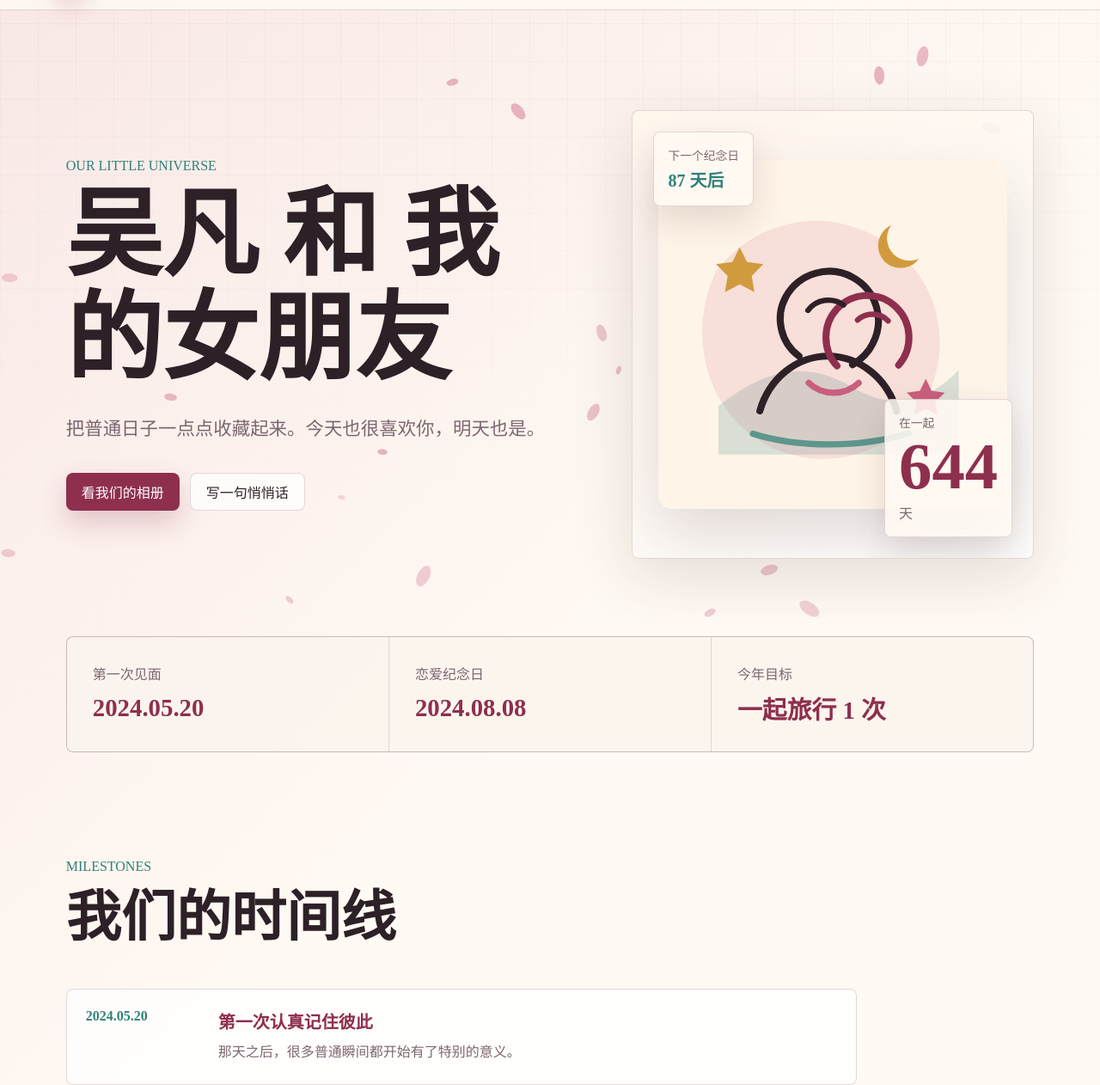
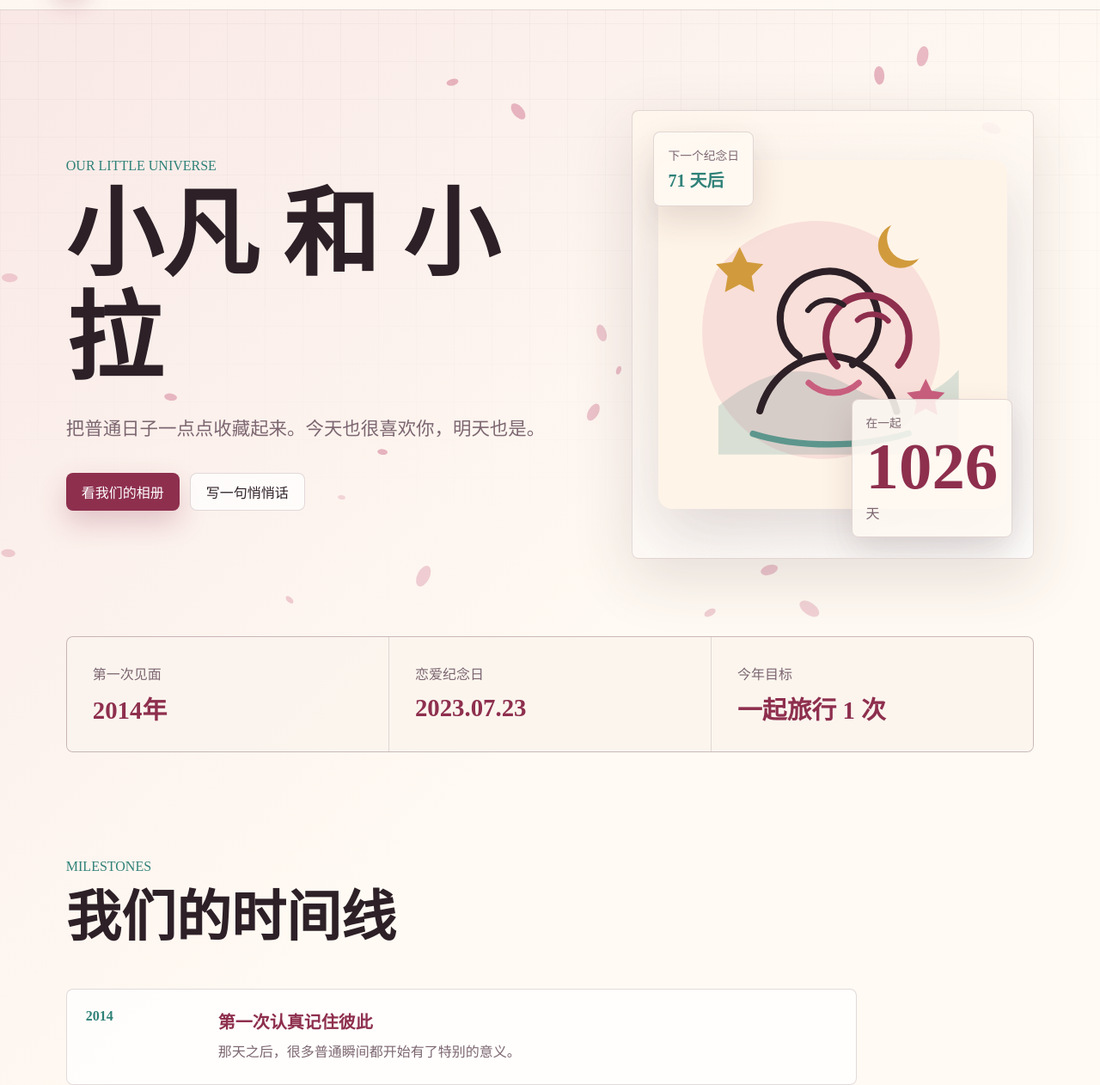
Before and after one commit to wwwqwejgh/love-site, a plain HTML site: page index.html in a window 1280 px wide. Shown: the part 61-1323 px from the top of the page at 86% size. Drawn offline with Linux system fonts and the light colour scheme; a web font is replaced by a local one.

Commit message:
Add files via upload

```diff
--- a/index.html
+++ b/index.html
@@ -39,7 +39,7 @@
       <section class="hero-section" aria-labelledby="heroTitle">
         <div class="hero-copy">
           <p class="eyebrow">Our little universe</p>
-          <h1 id="heroTitle"><span id="nameA">小凡</span> 和 <span id="nameB">小拉</span></h1>
+          <h1 id="heroTitle"><span id="nameA">吴凡</span> 和 <span id="nameB">我的女朋友</span></h1>
           <p class="hero-text">
             把普通日子一点点收藏起来。今天也很喜欢你，明天也是。
           </p>
--- a/script.js
+++ b/script.js
@@ -1,15 +1,16 @@
 const CONFIG = {
-  names: ["吴凡", "我的女朋友"],
-  firstMeet: "2024-05-20",
-  loveDate: "2024-08-08",
+  names: ["小凡", "小拉"],
+  firstMeet: "2014-01-01",
+  firstMeetDisplay: "2014年",
+  loveDate: "2023-07-23",
   timeline: [
     {
-      date: "2024.05.20",
+      date: "2014",
       title: "第一次认真记住彼此",
       text: "那天之后，很多普通瞬间都开始有了特别的意义。",
     },
     {
-      date: "2024.08.08",
+      date: "2023.07.23",
       title: "正式在一起",
       text: "从这一天开始，我们有了一个共同的名字：我们。",
     },
@@ -91,7 +92,7 @@ function writeJson(key, value) {
 function renderBasics() {
   $("#nameA").textContent = CONFIG.names[0];
   $("#nameB").textContent = CONFIG.names[1];
-  $("#firstMeetDate").textContent = formatDate(CONFIG.firstMeet);
+  $("#firstMeetDate").textContent = CONFIG.firstMeetDisplay ?? formatDate(CONFIG.firstMeet);
   $("#loveDate").textContent = formatDate(CONFIG.loveDate);
   $("#daysTogether").textContent = dayDiff(CONFIG.loveDate).toString();
   $("#anniversaryCountdown").textContent = getNextAnniversary();
```
